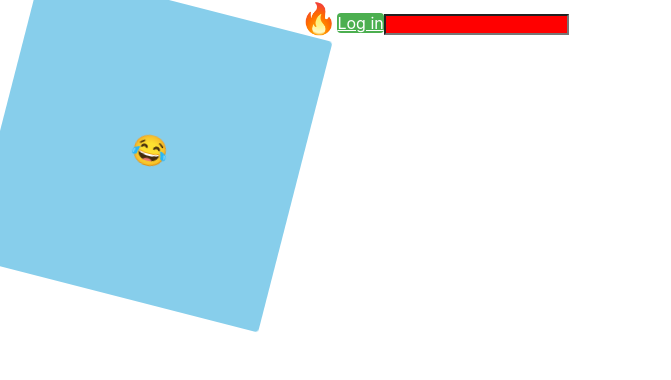
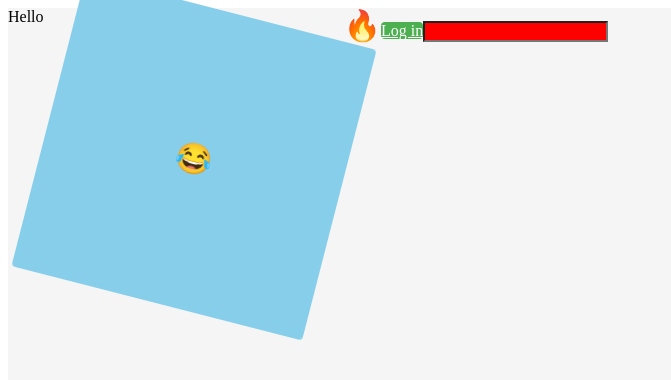
Before and after one commit to haneulee/react-study-v2, a React (Create React App) app: page / in a window 1280 px wide. Shown: the top 380 px of the page, without its empty margins (0-671 px from the left). Built offline with nearby package versions, Linux system fonts and the light colour scheme.

Commit message:
add theme

```diff
--- a/src/App.tsx
+++ b/src/App.tsx
@@ -46,15 +46,25 @@
 
 const Wrapper = styled.div`
   display: flex;
+  width: 100vw;
+  height: 100vh;
+  text-align: center;
+  margin: 0;
+  background-color: ${(props) => props.theme.backgroundColor};
 `;
 
 const Input = styled.input.attrs({ required: true })`
   background-color: red;
 `;
 
+const Title = styled.div`
+  color: ${(props) => props.theme.textColor};
+`;
+
 const App = function () {
   return (
     <Wrapper as="header">
+      <Title>Hello</Title>
       <Box>
         <Emoji as="p">😂</Emoji>
       </Box>
--- a/src/index.css
+++ /dev/null
@@ -1,13 +0,0 @@
-body {
-  margin: 0;
-  font-family: -apple-system, BlinkMacSystemFont, 'Segoe UI', 'Roboto', 'Oxygen',
-    'Ubuntu', 'Cantarell', 'Fira Sans', 'Droid Sans', 'Helvetica Neue',
-    sans-serif;
-  -webkit-font-smoothing: antialiased;
-  -moz-osx-font-smoothing: grayscale;
-}
-
-code {
-  font-family: source-code-pro, Menlo, Monaco, Consolas, 'Courier New',
-    monospace;
-}
--- a/src/index.tsx
+++ b/src/index.tsx
@@ -1,13 +1,24 @@
-import "./index.css";
-
 import React from "react";
 import ReactDOM from "react-dom";
+import { ThemeProvider } from "styled-components";
 import App from "./App";
 import reportWebVitals from "./reportWebVitals";
 
+const darkTheme = {
+  textColor: "whitesmoke",
+  backgroundColor: "#000",
+};
+
+const lightTheme = {
+  textColor: "#000",
+  backgroundColor: "whitesmoke",
+};
+
 ReactDOM.render(
   <React.StrictMode>
-    <App />
+    <ThemeProvider theme={lightTheme}>
+      <App />
+    </ThemeProvider>
   </React.StrictMode>,
   document.getElementById("root"),
 );
```
Also changed, not shown: src/App.css (deleted, +0 -38 lines).
